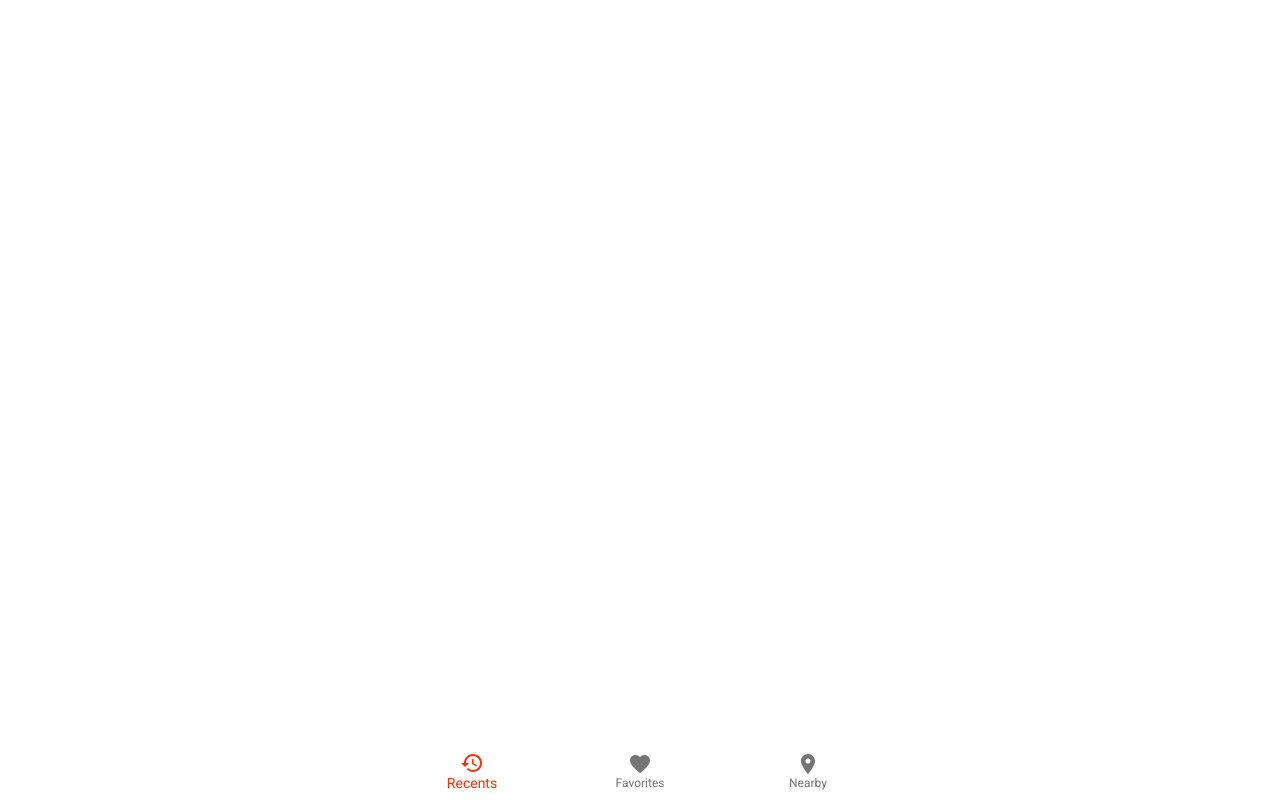
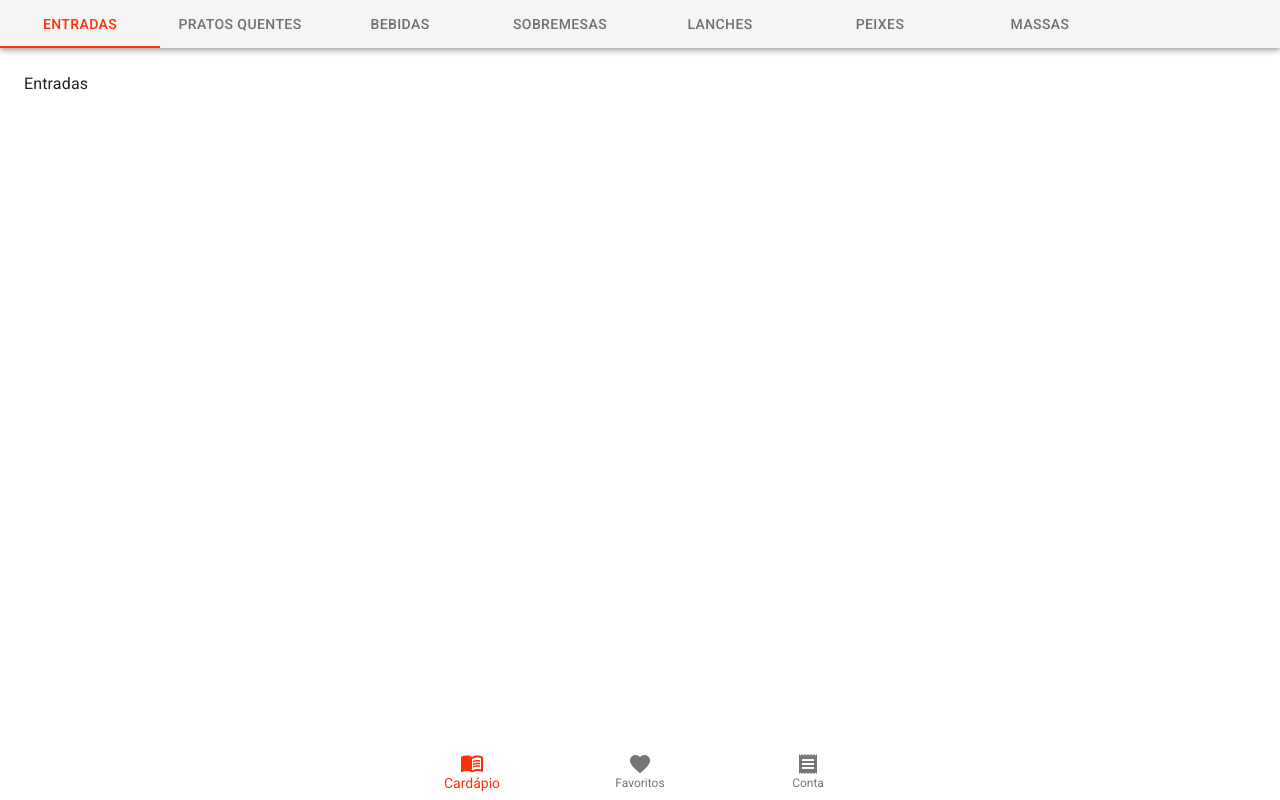
Before and after one commit to Drawiin/vmenu-client, a Next.js app: page / in a window 1280 px wide. Built offline with nearby package versions, Linux system fonts and the light colour scheme.

Commit message:
setup completed

```diff
--- /dev/null
+++ b/src/components/BottomNavBar.tsx
@@ -0,0 +1,37 @@
+import BottomNavigation from '@material-ui/core/BottomNavigation'
+import BottomNavigationAction from '@material-ui/core/BottomNavigationAction'
+import MenuBookIcon from '@material-ui/icons/MenuBook'
+import FavoriteIcon from '@material-ui/icons/Favorite'
+import ReceiptIcon from '@material-ui/icons/Receipt'
+import { makeStyles } from '@material-ui/core/styles'
+import { useState } from 'react'
+
+const useStyles = makeStyles({
+  root: {
+    width: '100%',
+    position: 'absolute',
+    bottom: 0
+  }
+})
+
+const BottomNavBar: React.FC = () => {
+  const classes = useStyles()
+  const [value, setValue] = useState(0)
+
+  return (
+    <BottomNavigation
+      value={value}
+      onChange={(event, newValue) => {
+        setValue(newValue)
+      }}
+      showLabels
+      className={classes.root}
+    >
+      <BottomNavigationAction label="Cardápio" icon={<MenuBookIcon />} />
+      <BottomNavigationAction label="Favoritos" icon={<FavoriteIcon />} />
+      <BottomNavigationAction label="Conta" icon={<ReceiptIcon />} />
+    </BottomNavigation>
+  )
+}
+
+export default BottomNavBar
--- a/src/pages/_app.tsx
+++ b/src/pages/_app.tsx
@@ -5,6 +5,7 @@ import { AppProps } from 'next/dist/next-server/lib/router/router'
 import { useEffect } from 'react'
 
 import theme from '../styles/theme'
+import BottomNavBar from '../components/BottomNavBar'
 
 const MyApp: React.FC<AppProps> = ({ Component, pageProps }) => {
   useEffect(() => {
@@ -26,6 +27,7 @@ const MyApp: React.FC<AppProps> = ({ Component, pageProps }) => {
       <ThemeProvider theme={theme}>
         <CssBaseline />
         <Component {...pageProps} />
+        <BottomNavBar />
       </ThemeProvider>
     </>
   )
--- a/src/pages/index.tsx
+++ b/src/pages/index.tsx
@@ -1,36 +1,106 @@
-import BottomNavigation from '@material-ui/core/BottomNavigation'
-import BottomNavigationAction from '@material-ui/core/BottomNavigationAction'
-import RestoreIcon from '@material-ui/icons/Restore'
-import FavoriteIcon from '@material-ui/icons/Favorite'
-import LocationOnIcon from '@material-ui/icons/LocationOn'
+import { makeStyles, Theme } from '@material-ui/core/styles'
+import AppBar from '@material-ui/core/AppBar'
+import Tabs from '@material-ui/core/Tabs'
+import Tab from '@material-ui/core/Tab'
+import Typography from '@material-ui/core/Typography'
+import Box from '@material-ui/core/Box'
 import { useState } from 'react'
-import { makeStyles } from '@material-ui/core/styles'
 
-const useStyles = makeStyles({
+interface TabPanelProps {
+  children?: React.ReactNode
+  index: any
+  value: any
+}
+
+function TabPanel(props: TabPanelProps) {
+  const { children, value, index, ...other } = props
+
+  return (
+    <div
+      role="tabpanel"
+      hidden={value !== index}
+      id={`scrollable-auto-tabpanel-${index}`}
+      aria-labelledby={`scrollable-auto-tab-${index}`}
+      {...other}
+    >
+      {value === index && (
+        <Box p={3}>
+          <Typography>{children}</Typography>
+        </Box>
+      )}
+    </div>
+  )
+}
+
+function a11yProps(index: any) {
+  return {
+    id: `scrollable-auto-tab-${index}`,
+    'aria-controls': `scrollable-auto-tabpanel-${index}`
+  }
+}
+
+const useStyles = makeStyles((theme: Theme) => ({
   root: {
+    flexGrow: 1,
     width: '100%',
-    position: 'absolute',
-    bottom: 0
+    backgroundColor: theme.palette.background.paper
   }
-})
+}))
 
 const Home: React.FC = () => {
   const classes = useStyles()
   const [value, setValue] = useState(0)
 
+  const handleChange = (
+    event: React.ChangeEvent<Record<string, unknown>>,
+    newValue: number
+  ) => {
+    setValue(newValue)
+  }
+
   return (
-    <BottomNavigation
-      value={value}
-      onChange={(event, newValue) => {
-        setValue(newValue)
-      }}
-      showLabels
-      className={classes.root}
-    >
-      <BottomNavigationAction label="Recents" icon={<RestoreIcon />} />
-      <BottomNavigationAction label="Favorites" icon={<FavoriteIcon />} />
-      <BottomNavigationAction label="Nearby" icon={<LocationOnIcon />} />
-    </BottomNavigation>
+    <div className={classes.root}>
+      <AppBar position="static" color="default">
+        <Tabs
+          value={value}
+          onChange={handleChange}
+          indicatorColor="primary"
+          textColor="primary"
+          variant="scrollable"
+          scrollButtons="auto"
+          aria-label="scrollable auto tabs example"
+        >
+          <Tab label="Entradas" {...a11yProps(0)} />
+          <Tab label="Pratos Quentes" {...a11yProps(1)} />
+          <Tab label="Bebidas" {...a11yProps(2)} />
+          <Tab label="Sobremesas" {...a11yProps(3)} />
+          <Tab label="Lanches" {...a11yProps(4)} />
+          <Tab label="Peixes" {...a11yProps(5)} />
+          <Tab label="Massas" {...a11yProps(6)} />
+        </Tabs>
+      </AppBar>
+      <TabPanel value={value} index={0}>
+        Entradas
+      </TabPanel>
+      <TabPanel value={value} index={1}>
+        Pratos Quentes
+      </TabPanel>
+      <TabPanel value={value} index={2}>
+        Bebidas
+      </TabPanel>
+      <TabPanel value={value} index={3}>
+        Sobremesas
+      </TabPanel>
+      <TabPanel value={value} index={4}>
+        Lanches
+      </TabPanel>
+      <TabPanel value={value} index={5}>
+        Peixes
+      </TabPanel>
+      <TabPanel value={value} index={6}>
+        Massas
+      </TabPanel>
+    </div>
   )
 }
 
```
